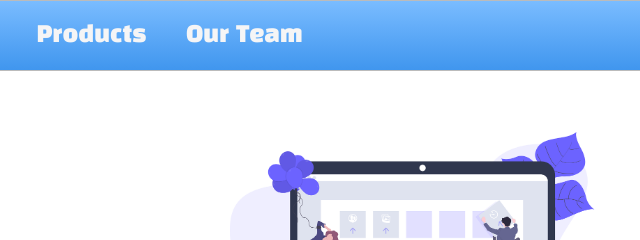
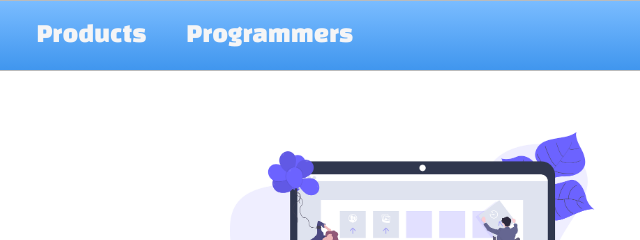
Before and after one commit to ShinHyeongSeo/Web-template, a plain HTML site: page index.html in a window 1280 px wide. Shown: the top 240 px of the page, 212-852 px from the left. Drawn offline with Linux system fonts and the light colour scheme.

Commit message:
Change Our team to Programmers

```diff
--- a/index.html
+++ b/index.html
@@ -10,7 +10,7 @@
     <ul class="main-nav">
       <li><a href="">Information</a></li>
       <li><a href="">Products</a></li>
-      <li><a href="">Our Team</a></li>
+      <li><a href="">Programmers</a></li>
       <li class="push"><a href="">Contacts</a></li>
     </ul>
   </nav>
```
